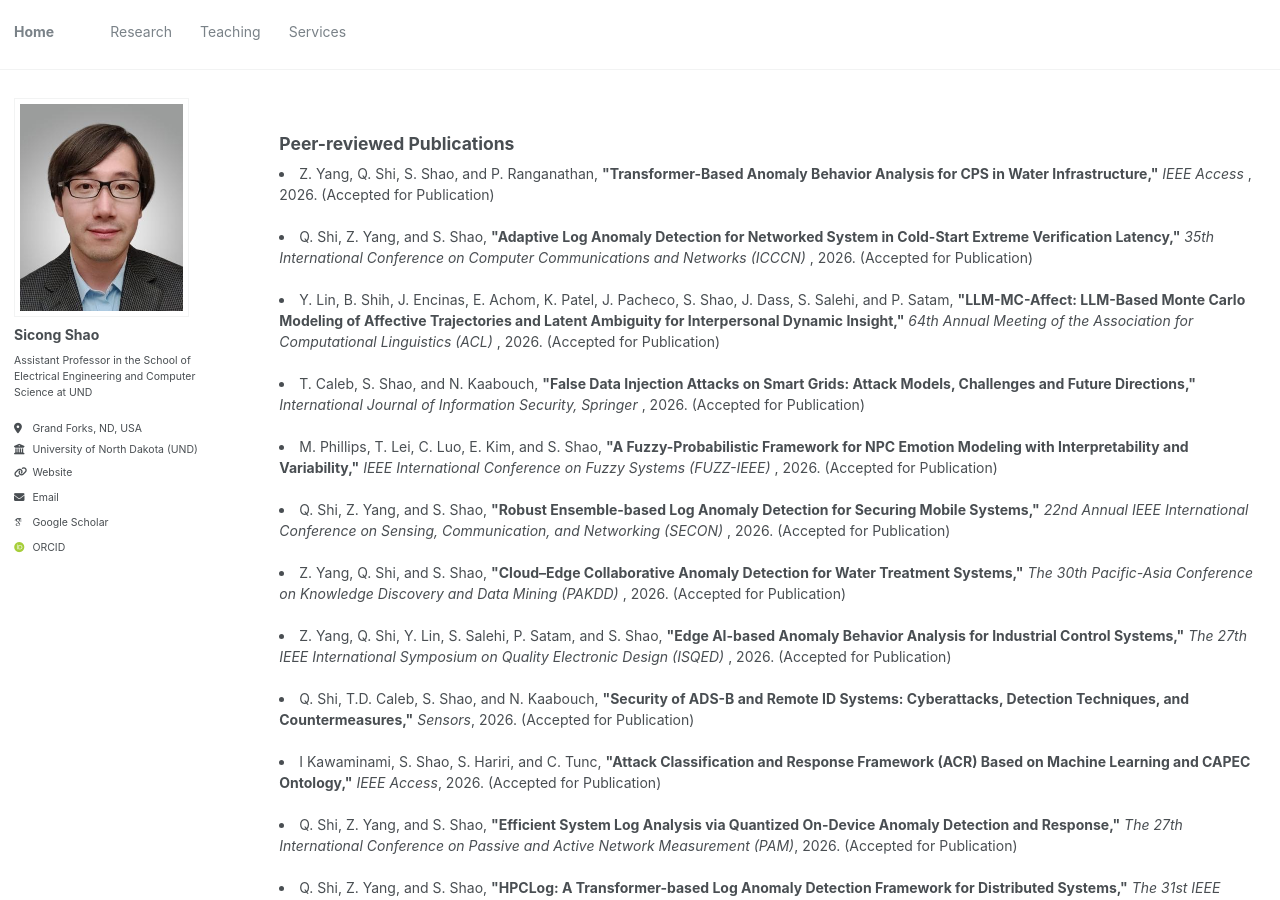
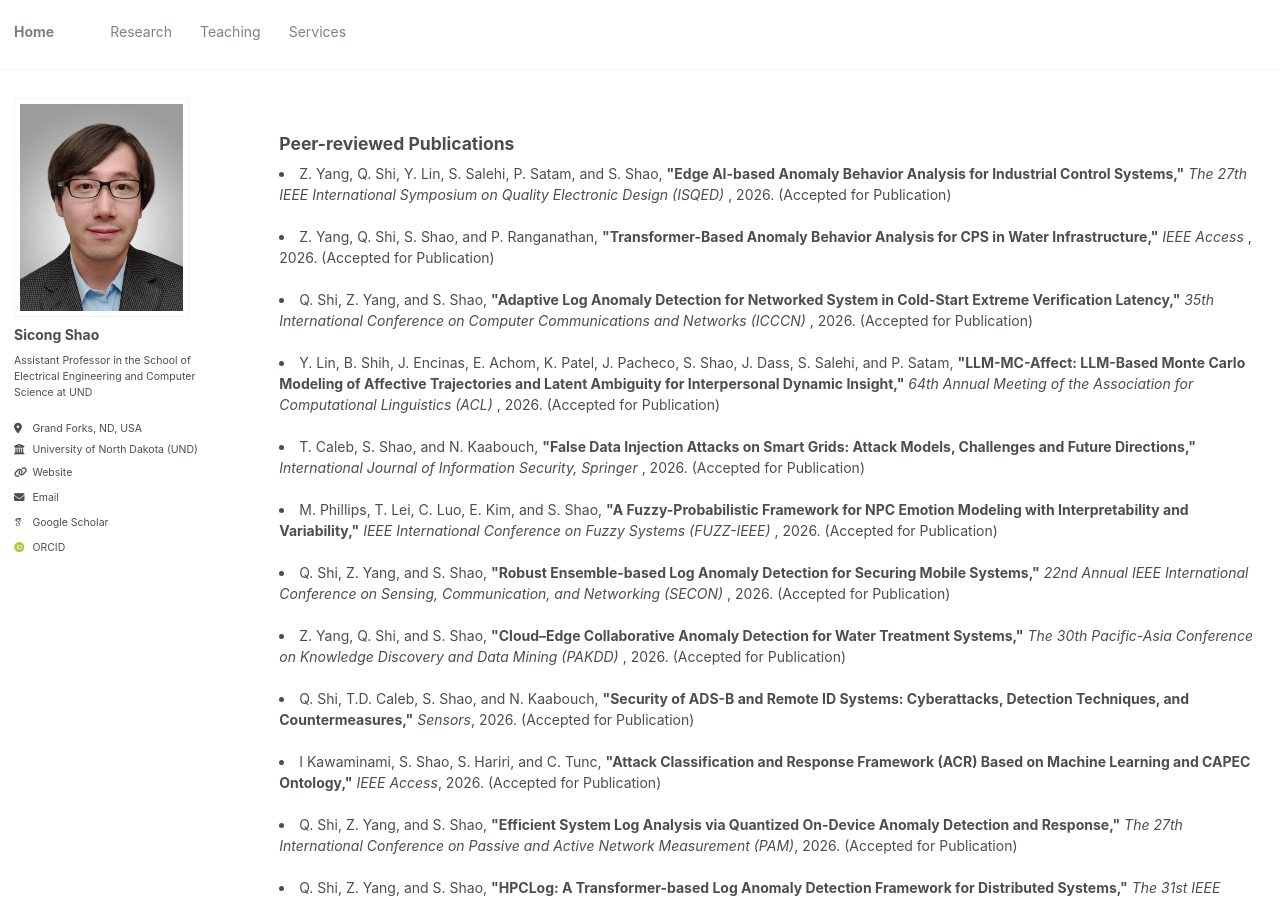
Before and after one commit to sicongshao/sicongshao.github.io, a Jekyll site: the page built from _pages/publications.html, in a window 1280 px wide and 900 px high. Built offline with Jekyll 4.4.1, drawn with Linux system fonts in a browser that asks for light colours; some web fonts are replaced.

Commit message:
first commit

```diff
--- a/_pages/publications.html
+++ b/_pages/publications.html
@@ -18,6 +18,12 @@ author_profile: true
 <li>SARJ award from NSF EPSCoR RII Track-2 FEC funed by USA/NSF, PI</li><br> -->
 
 <h2>Peer-reviewed Publications</h2>
+
+<li>
+  Z. Yang, Q. Shi, Y. Lin, S. Salehi, P. Satam, and S. Shao, <strong>"Edge AI-based Anomaly Behavior Analysis for Industrial Control Systems,"</strong> <i>The 27th IEEE International Symposium on Quality Electronic Design (ISQED) </i>, 2026. (Accepted for Publication)
+</li>
+<br>
+
 
 <li>
    Z. Yang, Q. Shi, S. Shao, and P. Ranganathan, <strong>"Transformer-Based Anomaly Behavior Analysis for CPS in Water Infrastructure,"</strong> <i>IEEE Access </i>, 2026. (Accepted for Publication)
@@ -63,10 +69,7 @@ author_profile: true
 <br>
 
 
-<li>
-  Z. Yang, Q. Shi, Y. Lin, S. Salehi, P. Satam, and S. Shao, <strong>"Edge AI-based Anomaly Behavior Analysis for Industrial Control Systems,"</strong> <i>The 27th IEEE International Symposium on Quality Electronic Design (ISQED) </i>, 2026. (Accepted for Publication)
-</li>
-<br>
+
 
 
 <li>
```
